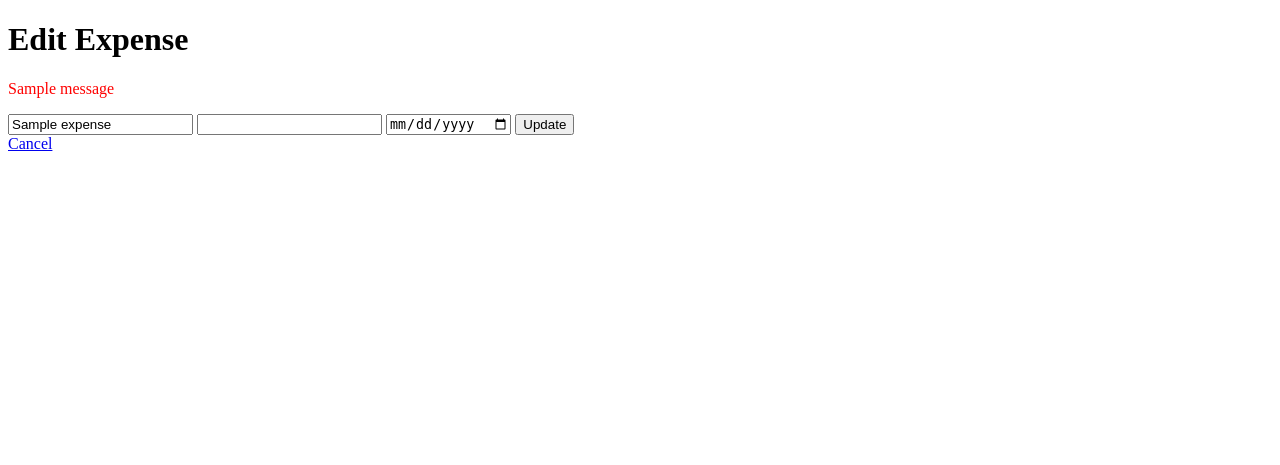
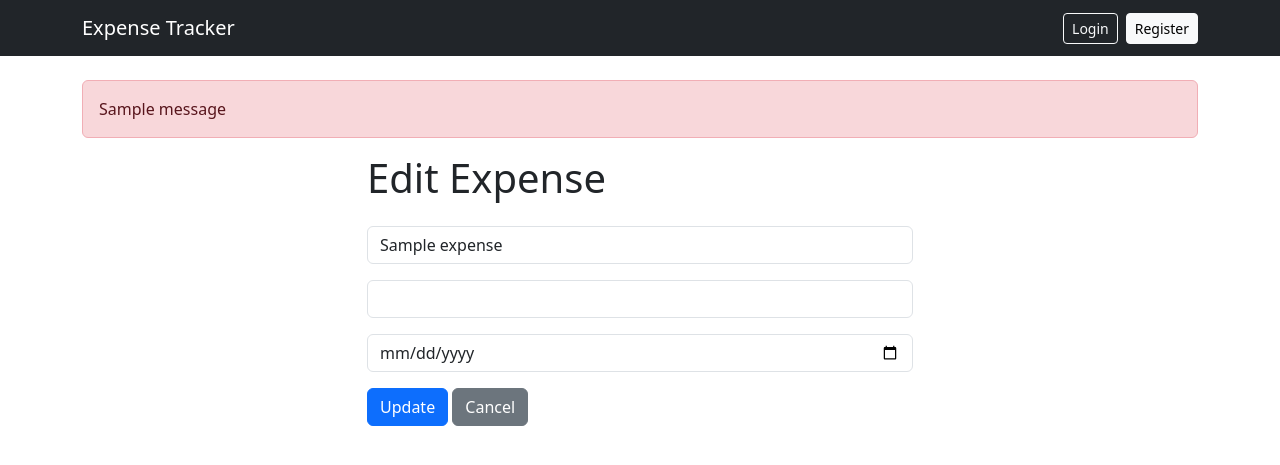
Before and after one commit to abel-111/Expense_Tracker, a Flask app: template templates/edit.html in a window 1280 px wide. Shown: the top 465 px of the page. Run offline with Flask 3, Linux system fonts and the light colour scheme; the template is opened without the code that fills it: most values are stand-ins (such as "Sample title", 1, 10 or a date in 2020); one stand-in notice (Sample message) is shown.

Commit message:
Extend base template and apply Bootstrap styling to edit page

```diff
--- a/templates/edit.html
+++ b/templates/edit.html
@@ -1,23 +1,22 @@
-<!DOCTYPE html>
-<html>
-<head>
-    <title>Edit Expense</title>
-</head>
-<body>
-    <h1>Edit Expense</h1>
-    {% with messages = get_flashed_messages() %}
-        {% if messages %}
-            {% for message in messages %}
-                <p style="color: red;">{{ message }}</p>
-            {% endfor %}
-        {% endif %}
-    {% endwith %}
-    <form method="POST" action="/edit/{{ expense[0] }}">
-        <input type="text" name="category" value="{{ expense[1] }}">
-        <input type="number" name="amount" value="{{ expense[2] }}">
-        <input type="date" name="date" value="{{ expense[3] }}">
-        <button type="submit">Update</button>
-    </form>
-    <a href="/">Cancel</a>
-</body>
-</html>
+{% extends "base.html" %}
+{% block title %}Edit Expense{% endblock %}
+{% block content %}
+<div class="row justify-content-center">
+    <div class="col-md-6">
+        <h1 class="mb-4">Edit Expense</h1>
+        <form method="POST" action="/edit/{{ expense[0] }}">
+            <div class="mb-3">
+                <input type="text" name="category" value="{{ expense[1] }}" class="form-control">
+            </div>
+            <div class="mb-3">
+                <input type="number" name="amount" value="{{ expense[2] }}" class="form-control" step="0.01">
+            </div>
+            <div class="mb-3">
+                <input type="date" name="date" value="{{ expense[3] }}" class="form-control">
+            </div>
+            <button type="submit" class="btn btn-primary">Update</button>
+            <a href="/" class="btn btn-secondary">Cancel</a>
+        </form>
+    </div>
+</div>
+{% endblock %}
```
